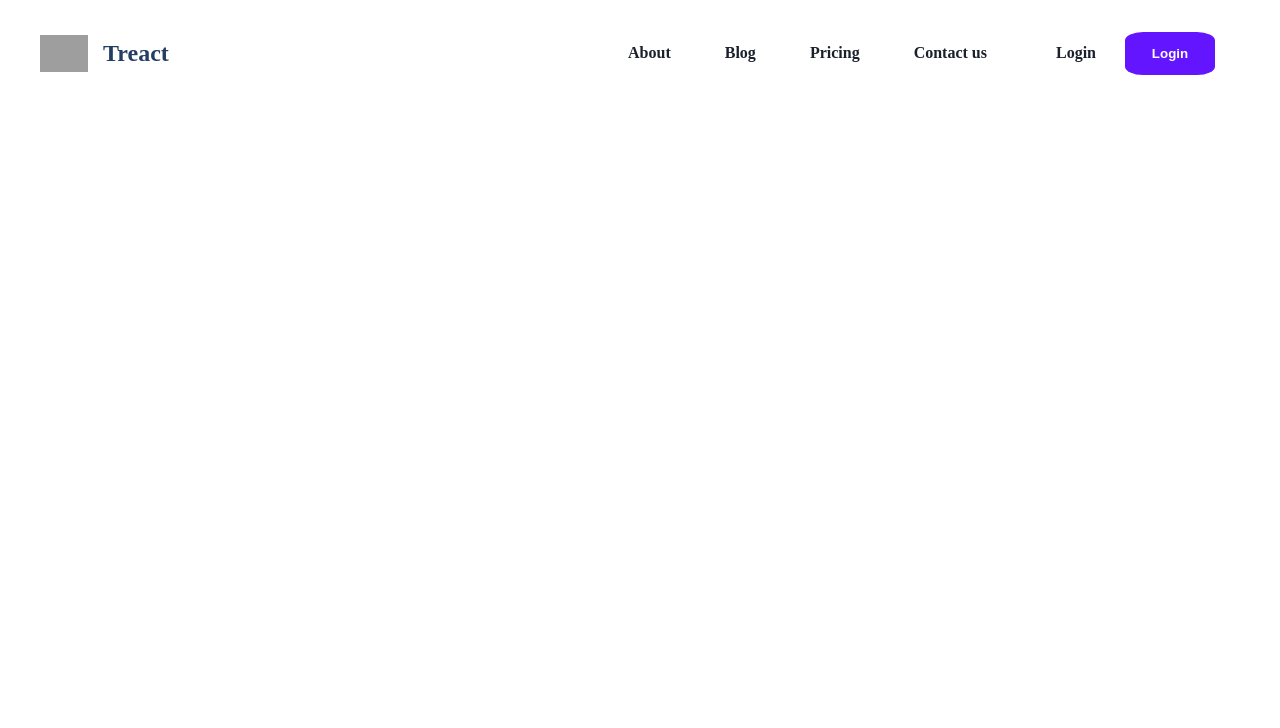
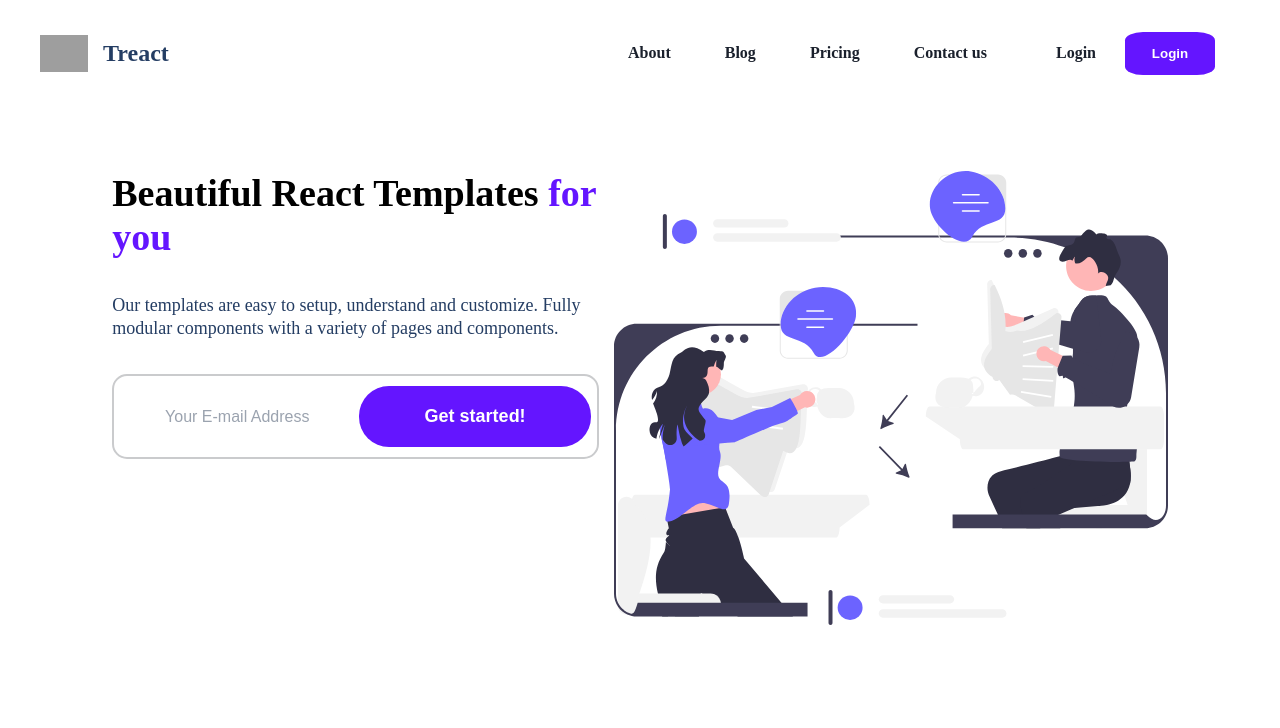
Before and after one commit to ValentinLanglet59/tReactCopyCat, a plain HTML site: page index.html in a window 1280 px wide. Drawn offline with Linux system fonts and the light colour scheme; grey boxes are pictures that could not be loaded.

Commit message:
cta in progress

```diff
--- /dev/null
+++ b/css/components/cta.css
@@ -0,0 +1,73 @@
+.left-wrapper {
+    width: 40%;
+    text-align: left;
+    margin-right: 15px;
+}
+
+.left-wrapper h1 {
+    font-size: 38px;
+}
+
+.left-wrapper p {
+    padding-top: 35px;
+    line-height: 1.25;
+    font-size: 18px;
+    color:rgb(36,61,99);
+}
+
+#left-wrapper-title {
+    color:rgb(100,21,255);
+}
+
+.main-container-wrapper {
+    padding: 96px 0px 96px 0px;
+    display: flex;
+    align-items: start;
+    justify-content: center;
+}
+
+#cta-wrapper-email {
+    margin-top: 35px;
+    padding: 10px 5px;
+    border: 2px solid rgb(202, 203, 205);
+    width: 100%;
+    border-radius: 15px;
+
+}
+
+#cta-wrapper-email:hover {
+    opacity: 0.7;
+    transition: 300ms ease;
+}
+
+#cta-wrapper-email button {
+    opacity: 1;
+}
+
+#cta-wrapper-email input {
+    color:blue;
+    border: none;
+    width: 50%;
+    text-align: center;
+    font-size: 16px;
+}
+
+#cta-email-placeholder-placeholder {
+    color:red;
+}
+
+::placeholder {
+    color:rgb(155,163,175);
+}
+
+#cta-submit {
+    width: 49%;
+    border: none;
+    padding: 20px;
+    border-radius: 30px;
+    background-color: rgb(100,21,255);
+    color:white;
+    font-weight: bold;
+    font-size: 18px;
+
+}
--- a/css/style.css
+++ b/css/style.css
@@ -1,5 +1,6 @@
 @import url('components/navbar.css');
 @import url('components/button.css');
+@import url('components/cta.css');
 
 * {
     padding: 0;
--- a/index.html
+++ b/index.html
@@ -29,6 +29,21 @@
                 </div>
             </nav>
         </header>
+        <main>
+            <div class="main-container-wrapper">
+                <div class="left-wrapper">
+                    <h1>Beautiful React Templates<span id="left-wrapper-title"> for you</span></h1>
+                    <p>Our templates are easy to setup, understand and customize. Fully modular components with a variety of pages and components.</p>
+                    <div id="cta-wrapper-email">
+                        <input type="email" placeholder="Your E-mail Address" name="" id="cta-email-placeholder">
+                        <button type="submit" id="cta-submit">Get started!</button>
+                    </div>
+                </div>
+                <div class="right-wrapper">
+                    <img src="css/images/undraw_newspaper_re_syf5.svg" alt="">
+                </div>
+            </div>
+        </main>
     </div>
 </body>
 </html>
```
Also changed, not shown: css/images/undraw_newspaper_re_syf5.svg (added).
